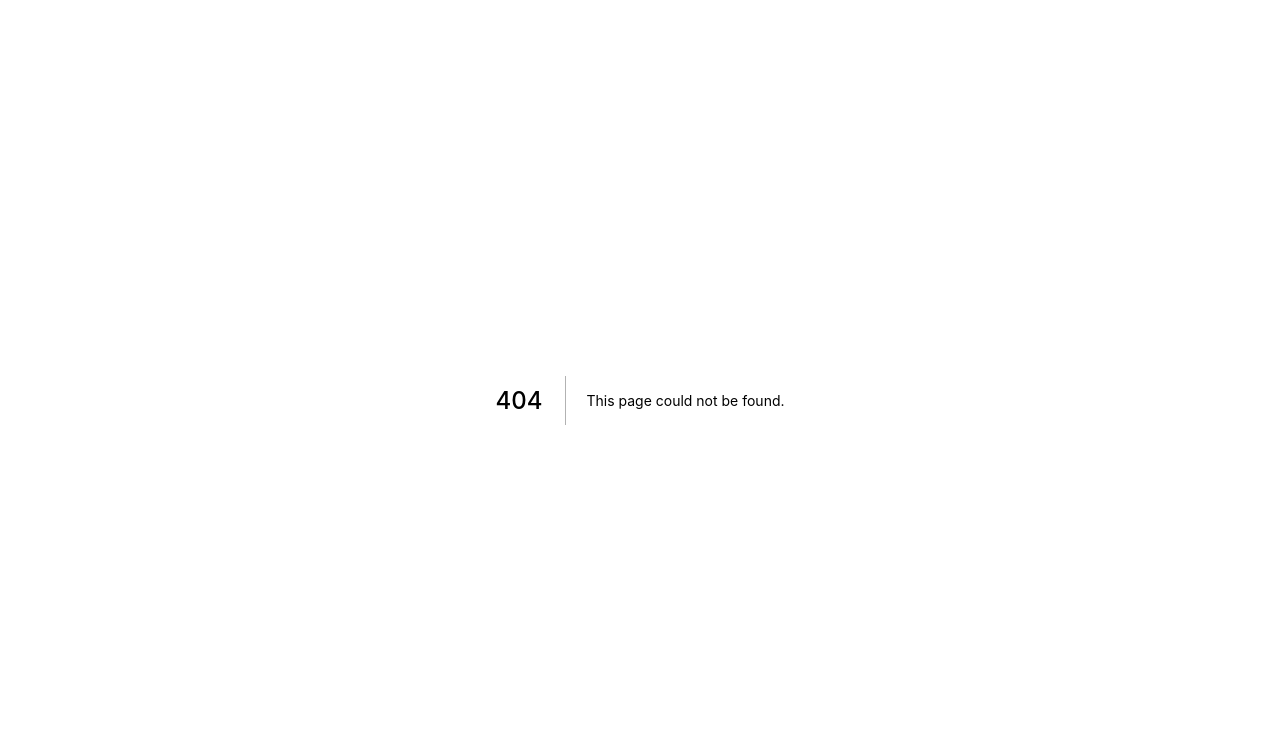
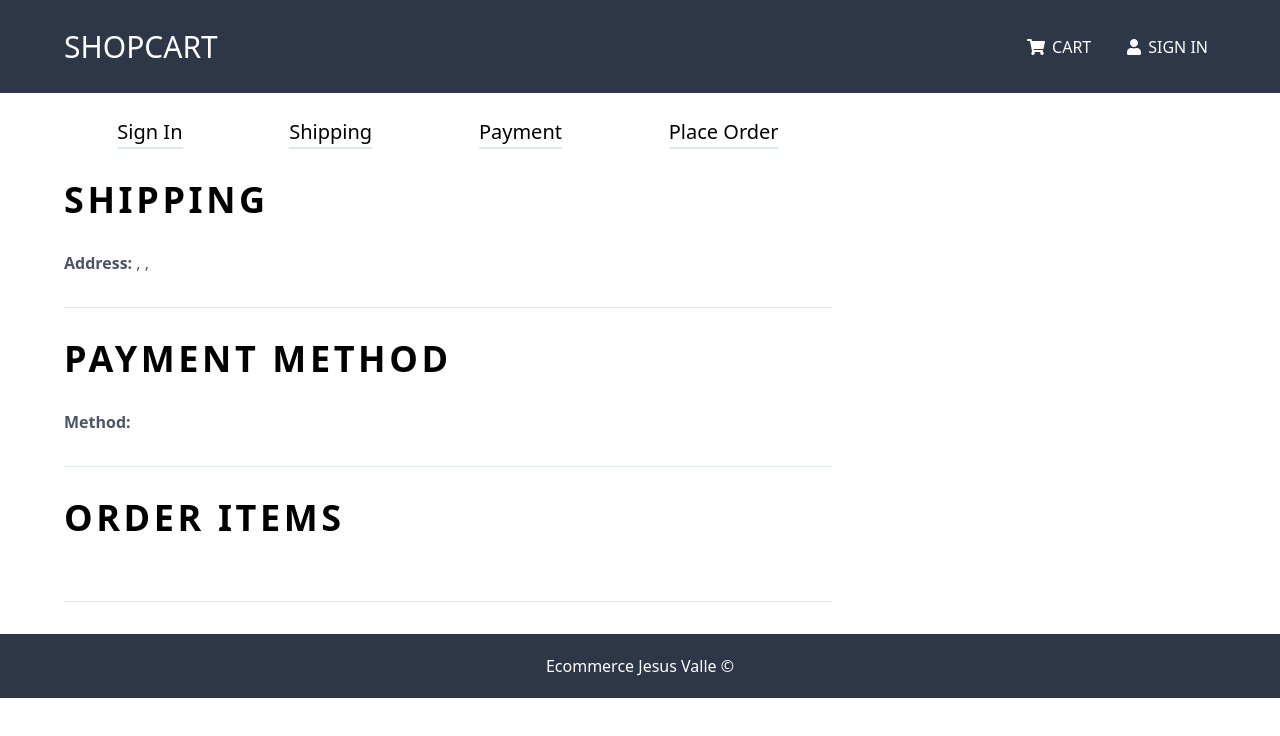
Before and after one commit to topdev05/mern-eCommerce, a Next.js app in the folder frontend/: page /cart/placeorder in a window 1280 px wide. Before the commit this address had no page. Shown: the top 736 px of the page. Built offline with nearby package versions, Linux system fonts and the light colour scheme.

Commit message:
[ADD] Place Order screen

```diff
--- a/frontend/pages/cart/payment.js
+++ b/frontend/pages/cart/payment.js
@@ -20,7 +20,7 @@ const PaymentScreen = () => {
     const submitHandler = (e) => {
         e.preventDefault();
         savePaymentMethod(paymentMethod);
-        router.push('/placeorder');
+        router.push('/cart/placeorder');
     }
 
     return (
@@ -30,6 +30,7 @@ const PaymentScreen = () => {
                 <h2 className="text-4xl uppercase tracking-widest my-6 font-semibold">Payment Method</h2>
 
                 <form onSubmit={submitHandler}>
+                    <h3 className="text-3xl my-4 text-gray-600">Select Method</h3>
                     <div className="my-6 flex flex-col">
                         <label className="inline-block mb-2 text-gray-600">PayPal or Credit Card</label>
                         <input type="radio" name="paymentMethod" id="PayPal" value='PayPal' checked onChange={(e) => setPaymentMethod(e.target.value)} />
--- /dev/null
+++ b/frontend/pages/cart/placeorder.js
@@ -0,0 +1,57 @@
+import React, {useEffect, useState, useContext} from 'react';
+import {useRouter} from 'next/router';
+import cartContext from '../../context/cart/cartContext';
+
+import Layout from '../../components/layouts/Layout';
+import CheckoutSteps from '../../components/CheckoutSteps';
+
+const PlaceOrderScreen = () => {
+
+    const router = useRouter();
+    const CartContext = useContext(cartContext);
+    const { cartItems, shippingAddress, paymentMethod } = CartContext;
+
+    return (
+        <Layout>
+            <div className="grid grid-cols-12 custom-container">
+                <div className="col-span-8">
+                    <CheckoutSteps step1 step2 step3 step4 />
+                    <div className="border-gray-300 border-b pb-8">
+                        <h2 className="text-4xl uppercase tracking-widest my-6 font-semibold">Shipping</h2>
+
+                        <p className="text-gray-700">
+                            <strong>Address: </strong>
+                            {shippingAddress.address}, {shippingAddress.city}{' '} {shippingAddress.postalCode}, {' '}{shippingAddress.country}
+                        </p>
+                    </div>
+
+                    <div className="border-gray-300 border-b pb-8">
+                        <h2 className="text-4xl uppercase tracking-widest my-6 font-semibold">Payment Method</h2>
+
+                        <strong className="text-gray-700">Method: {paymentMethod}</strong>
+                    </div>
+
+                    <div className="border-gray-300 border-b pb-8">
+                        <h2 className="text-4xl uppercase tracking-widest my-6 font-semibold">Order Items</h2>
+                        {cartItems.lenght === 0 ? <Message> Your cart is empty</Message> : (
+                            <div>
+                                {cartItems.map((item, index) => (
+                                    <div key={index}>
+                                        <div>
+
+                                        </div>
+                                    </div>
+                                ))}
+                            </div>
+                        )}
+
+                    </div>
+
+                </div>
+            </div>
+
+        </Layout>
+    );
+}
+
+export default PlaceOrderScreen;
```
